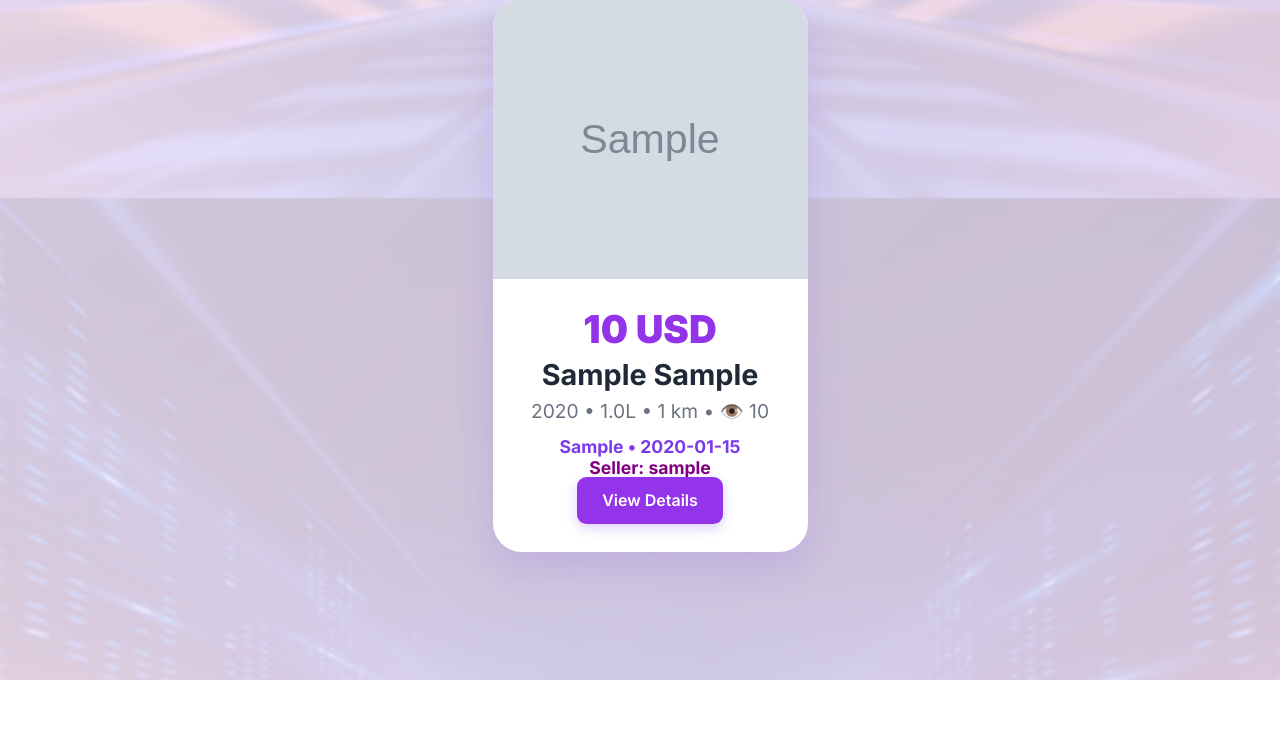
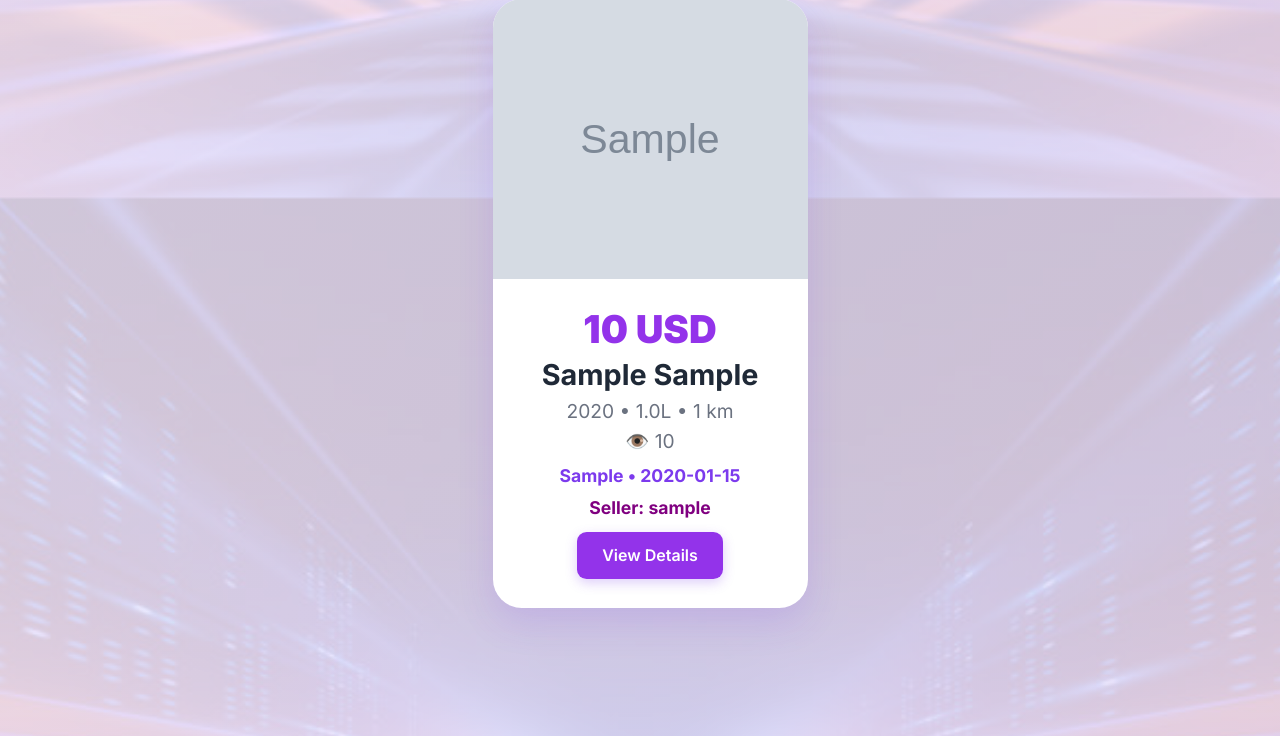
Before and after one commit to heydarovanara6-sudo/CarBazaar, a Flask app: page / in a window 1280 px wide. Shown: the part 602-1338 px from the top of the page. Before the commit the page ends 1282 px from the top, so only its background shows below. Run offline with Flask 3, Linux system fonts and the light colour scheme; tables that the repository leaves empty hold one stand-in row (values such as "Sample post"); grey boxes marked "Sample" are stand-in pictures; some libraries are stand-ins or nearby versions.

Commit message:
Card details updated

```diff
--- a/templates/index.html
+++ b/templates/index.html
@@ -59,11 +59,14 @@
             <div class="card-content">
                 <div class="price">{{ car.price }} {{ car.currency }}</div>
                 <div class="title">{{ car.brand }} {{ car.model }}</div>
-                <div class="info">{{ car.year }} • {{ car.engine }}L • {{ car.odometer }} km • 👁️ {{
-                    car.views|default(0)
-                    }}</div>
+                <div class="info">
+                    <p>{{ car.year }} • {{ car.engine }}L • {{ car.odometer }} km</p>
+                    <p style="margin-top: 10px;">👁️ {{
+                        car.views|default(0)
+                        }}</p>
+                </div>
                 <div class="location">{{ car.city }} • {{ car.dates }}</div>
-                <div class="location" style="color: purple; margin-top: 4px;">Seller: {{ car.owner.username if car.owner
+                <div class="location" style="color: purple; margin: 15px 0;">Seller: {{ car.owner.username if car.owner
                     else 'Official' }}</div>
                 <a href="/details/{{ car.id }}" class="btn">View Details</a>
             </div>
```
